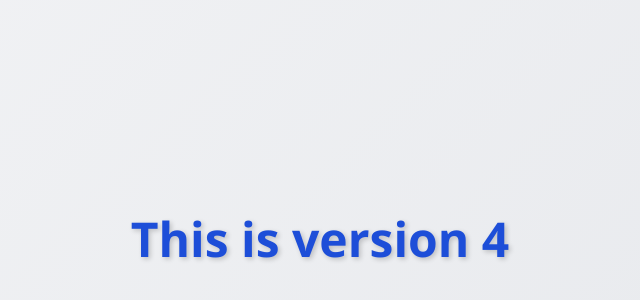
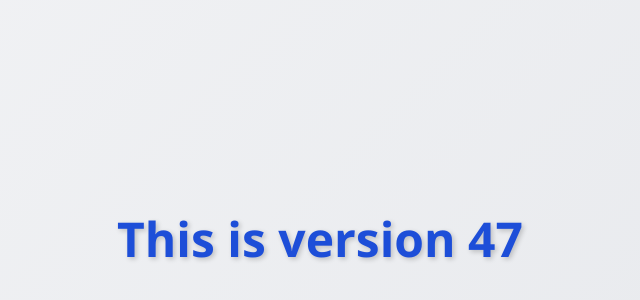
Before and after one commit to ABHAY9927/GIT-repo, a plain HTML site: page index.html in a window 1280 px wide. Shown: the part 162-462 px from the top of the page, without its empty margins (320-960 px from the left). Drawn offline with Linux system fonts and the light colour scheme.

Commit message:
change version

```diff
--- a/index.html
+++ b/index.html
@@ -7,6 +7,6 @@
     <title>Document</title>
 </head>
 <body>
-    <h1>This is version 4</h1>
+    <h1>This is version 47</h1>
 </body>
 </html>
```
